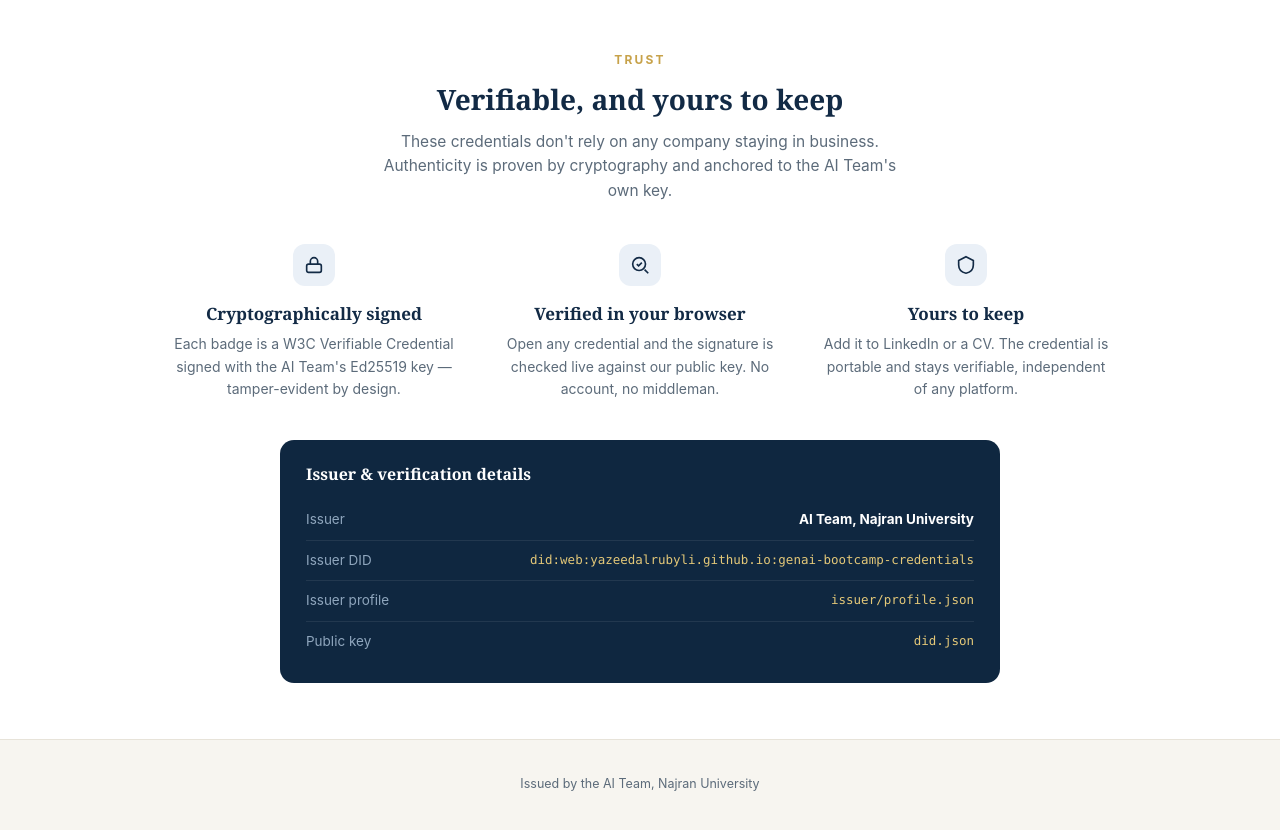
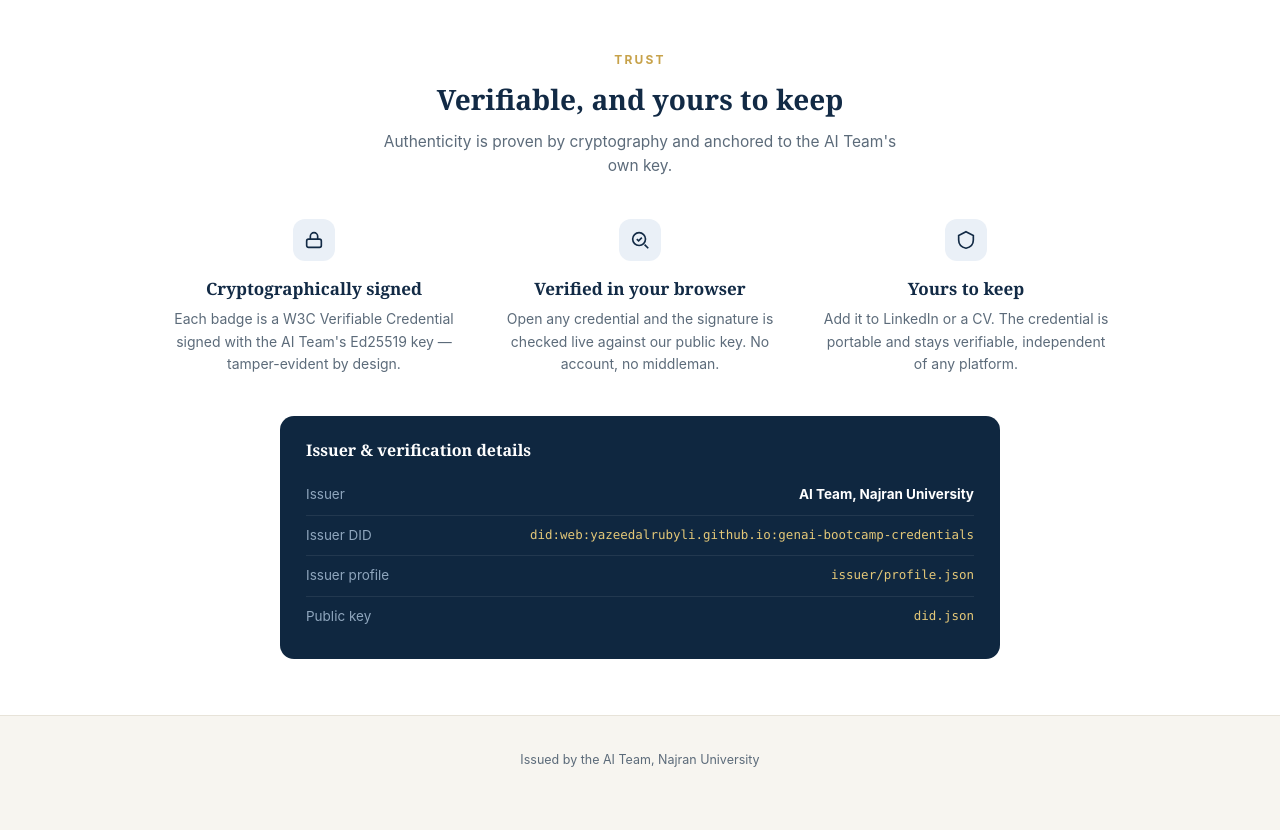
Before and after one commit to yazeedalrubyli/genai-bootcamp-credentials, a plain HTML site: page index.html in a window 1280 px wide. Shown: the part 1080-1910 px from the top of the page. Drawn offline with Linux system fonts and the light colour scheme.

Commit message:
Trim trust section copy

```diff
--- a/index.html
+++ b/index.html
@@ -125,7 +125,7 @@
   <div class="wrap">
     <div class="sec-head"><div class="kicker">Trust</div>
       <h2 class="serif">Verifiable, and yours to keep</h2></div>
-    <p class="sec-sub">These credentials don't rely on any company staying in business. Authenticity is proven by
+    <p class="sec-sub">Authenticity is proven by
       cryptography and anchored to the AI Team's own key.</p>
     <div class="steps">
       <div class="step">
```
